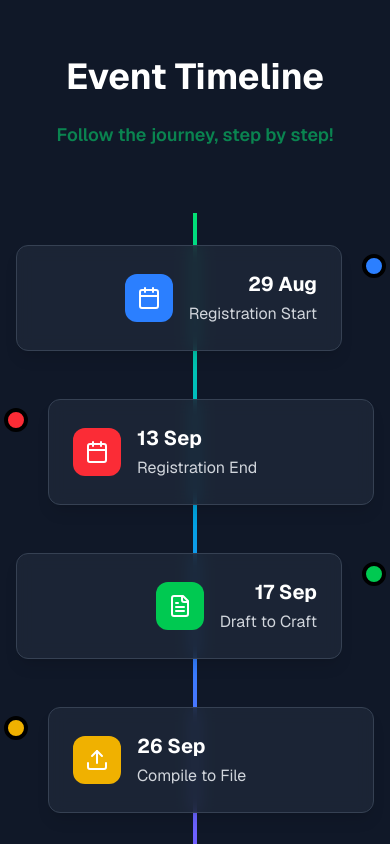
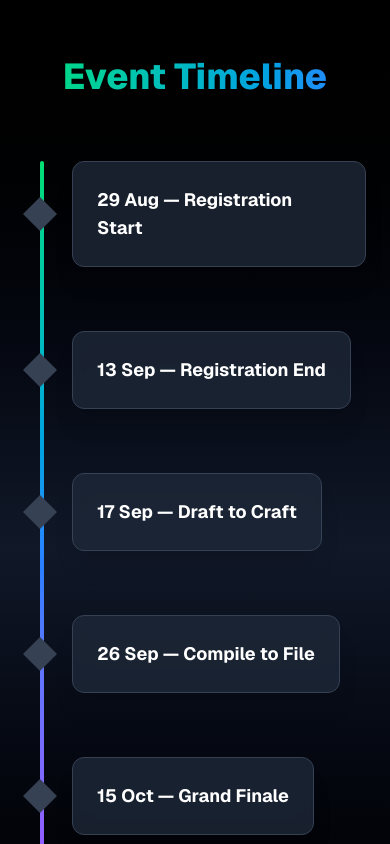
Before and after one commit to SciFi-Innovation-Club/Patent-A-Thon, a Next.js app: page / in a window 390 px wide. Shown: the part 4880-5724 px from the top of the page. Built offline with nearby package versions, Linux system fonts and the light colour scheme.

Commit message:
Updated TimeLine
Edited the timelines
// added diamond strokes
// animations
// Mobile exclusive

```diff
--- a/src/components/EventTimeline.js
+++ b/src/components/EventTimeline.js
@@ -1,110 +1,64 @@
-// EVENT TIMELINE COMPONENT
-// This section shows the event timeline.
-// To add or change a timeline event, edit the 'timeline' array below.
-// You can change the date, title, icon, or color for each event.
+'use client';
+import { useState } from 'react';
 
-'use client';
-import { Calendar, FileText, Upload, Award, Trophy, Flag } from 'lucide-react';
-import { useEffect } from 'react';
+const timeline = [
+  { date: "29 Aug", title: "Registration Start", desc: "Kick-off your journey here!" },
+  { date: "13 Sep", title: "Registration End", desc: "Last chance to register!" },
+  { date: "17 Sep", title: "Draft to Craft", desc: "Turn your raw ideas into structured drafts." },
+  { date: "26 Sep", title: "Compile to File", desc: "Prepare your submissions in final form." },
+  { date: "15 Oct", title: "Grand Finale", desc: "Showcase your innovation to the jury." },
+  { date: "17 Oct", title: "Patent-a-thon 1.0", desc: "Celebrate the innovators and winners." }
+];
 
-const EventTimeline = () => {
-  const timeline = [
-    {
-      date: "29 Aug",
-      title: "Registration Start",
-      icon: Calendar,
-      color: "bg-blue-500"
-    },
-    {
-      date: "13 Sep",
-      title: "Registration End",
-      icon: Calendar,
-      color: "bg-red-500"
-    },
-    {
-      date: "17 Sep",
-      title: "Draft to Craft",
-      icon: FileText,
-      color: "bg-green-500"
-    },
-    {
-      date: "26 Sep",
-      title: "Compile to File",
-      icon: Upload,
-      color: "bg-yellow-500"
-    },
-    {
-      date: "15 Oct",
-      title: "Grand Finale",
-      icon: Award,
-      color: "bg-purple-500"
-    },
-    {
-      date: "17 Oct",
-      title: "Patent-a-thon 1.0",
-      icon: Trophy,
-      color: "bg-indigo-500"
-    }
-  ];
-
-  // Intersection Observer for fade-in animation
-  useEffect(() => {
-    const items = document.querySelectorAll('.timeline-fade');
-    const observer = new window.IntersectionObserver((entries) => {
-      entries.forEach(entry => {
-        if (entry.isIntersecting) {
-          entry.target.classList.add('opacity-100', 'translate-y-0');
-        }
-      });
-    }, { threshold: 0.3 });
-    items.forEach(item => {
-      observer.observe(item);
-    });
-    return () => items.forEach(item => observer.unobserve(item));
-  }, []);
+export default function EventTimeline() {
+  const [hovered, setHovered] = useState(-1);
 
   return (
-    <section id="timeline" className="py-20 bg-gray-900">
-      <div className="max-w-7xl mx-auto px-4">
-        {/* Section title and intro */}
-        <div className="text-center mb-16">
-          <h2 className="text-4xl md:text-5xl font-bold text-white mb-6">Event Timeline</h2>
-          <p className="text-lg text-green-400 font-semibold animate-pulse">Follow the journey, step by step!</p>
-        </div>
+    <section className="py-20 bg-gradient-to-b from-black via-gray-900 to-black">
+      <div className="max-w-6xl mx-auto px-6">
+        <h2 className="text-center text-4xl md:text-5xl font-extrabold mb-16 text-transparent bg-clip-text bg-gradient-to-r from-green-400 to-blue-500">
+          Event Timeline
+        </h2>
+
         <div className="relative">
-          {/* Timeline line */}
-          <div className="absolute left-1/2 transform -translate-x-1/2 w-1 bg-gradient-to-b from-green-400 via-blue-500 to-purple-600 h-full shadow-lg"></div>
-          <div className="space-y-12">
-            {/* Timeline grid: each card shows icon, date, title, and animation */}
-            {timeline.map((item, index) => {
-              const IconComponent = item.icon;
-              const isEven = index % 2 === 0;
-              return (
-                <div key={index} className={`flex items-center ${isEven ? 'justify-start' : 'justify-end'}`}>
-                  <div className={`relative ${isEven ? 'pr-8' : 'pl-8'} ${isEven ? 'text-right' : 'text-left'} w-full md:w-1/2`}>
-                    <div className="timeline-fade opacity-0 translate-y-8 transition-all duration-700 bg-gray-800/80 backdrop-blur-sm p-6 md:p-8 rounded-xl border border-gray-700 hover:border-green-400 shadow-lg group">
-                      <div className={`flex items-center gap-4 ${isEven ? 'justify-end' : 'justify-start'}`}>
-                        <div className={`w-12 h-12 rounded-xl ${item.color} flex items-center justify-center group-hover:scale-110 group-hover:rotate-6 transition-transform duration-300`}>
-                          <IconComponent className="w-6 h-6 text-white" />
-                        </div>
-                        <div className="min-w-0">
-                          <div className="text-xl md:text-2xl font-bold text-white mb-1 break-words">{item.date}</div>
-                          <div className="text-gray-300 text-base md:text-lg break-words">{item.title}</div>
-                        </div>
-                      </div>
-                    </div>
-                    {/* Timeline dot */}
-                    <div className={`absolute top-1/2 transform -translate-y-1/2 w-6 h-6 ${item.color} rounded-full border-4 border-black ${isEven ? '-right-3' : '-left-3'} transition-transform duration-300 group-hover:scale-125`}></div>
-                  </div>
+          {/* Vertical line */}
+          <div className="absolute left-4 md:left-1/2 transform md:-translate-x-1/2 w-1 bg-gradient-to-b from-green-400 via-blue-500 to-purple-500 h-full rounded-full"></div>
+
+          {timeline.map((item, i) => {
+            const isLeft = i % 2 === 0;
+            const isActive = hovered === i;
+
+            return (
+              <div
+                key={i}
+                className={`relative flex w-full mb-16
+                  ${isLeft ? 'md:justify-start' : 'md:justify-end'} justify-start`}
+                onMouseEnter={() => setHovered(i)}
+                onMouseLeave={() => setHovered(-1)}
+              >
+                {/* Card */}
+                <div
+                  className={`max-w-md p-6 rounded-xl border bg-gray-800/80 backdrop-blur-sm shadow-xl transition-all duration-500
+                  ${isLeft ? 'md:mr-auto md:pr-8 md:text-right' : 'md:ml-auto md:pl-8 md:text-left'}
+                  ${isActive ? 'border-green-400 scale-105' : 'border-gray-700'}
+                  ml-12 md:ml-0`}
+                >
+                  <h3 className="text-lg md:text-xl font-bold text-white">
+                    {item.date} — {item.title}
+                  </h3>
+                  {isActive && <p className="mt-2 text-gray-300 text-sm md:text-base">{item.desc}</p>}
                 </div>
-              );
-            })}
-          </div>
+
+                {/* Diamond marker */}
+                <div
+                  className={`absolute top-1/2 left-4 md:left-1/2 transform -translate-x-1/2 -translate-y-1/2 rotate-45 w-6 h-6 transition-all duration-500
+                  ${isActive ? 'bg-green-400 scale-125 shadow-lg shadow-green-400/60' : 'bg-gray-700'}`}
+                ></div>
+              </div>
+            );
+          })}
         </div>
       </div>
     </section>
   );
-};
-
-export default EventTimeline;
-// End EVENT TIMELINE COMPONENT
+}
```
Also changed, not shown: package.json (+6 -5 lines), 1 other file (tests, documents, lock files or other folders).
